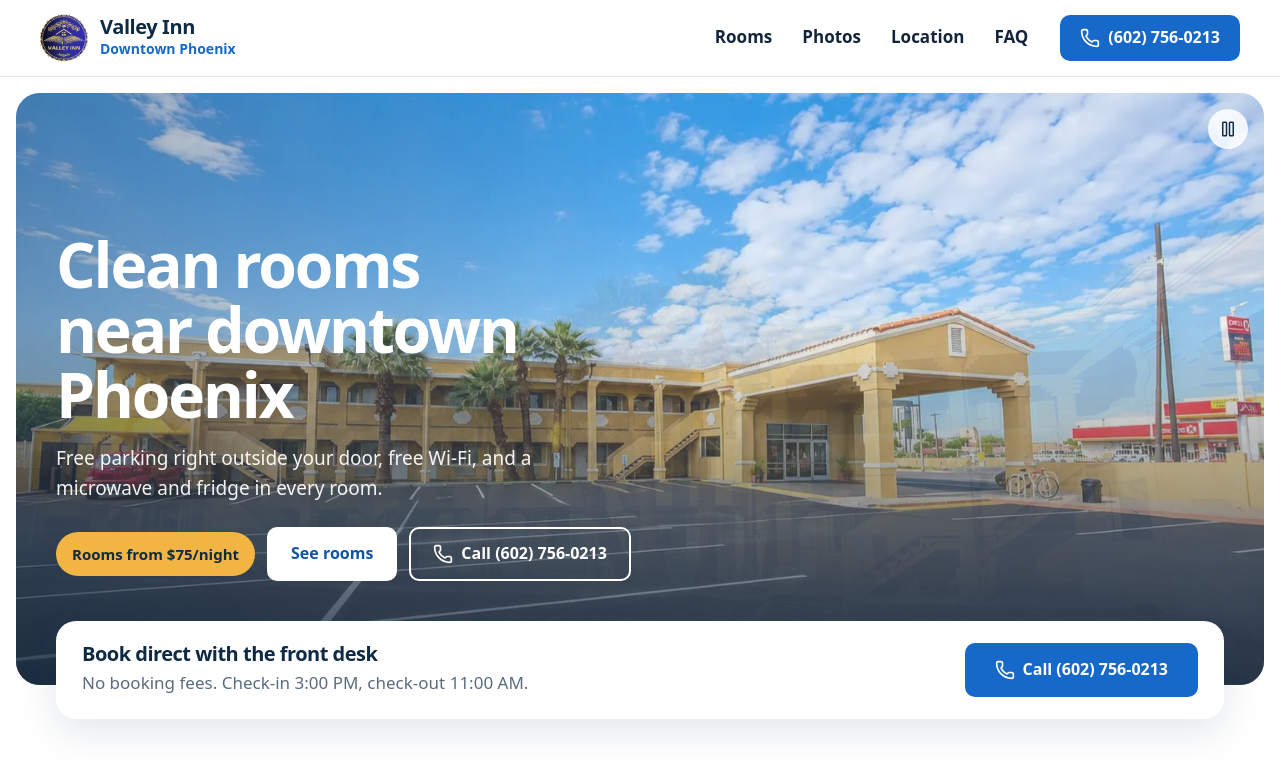
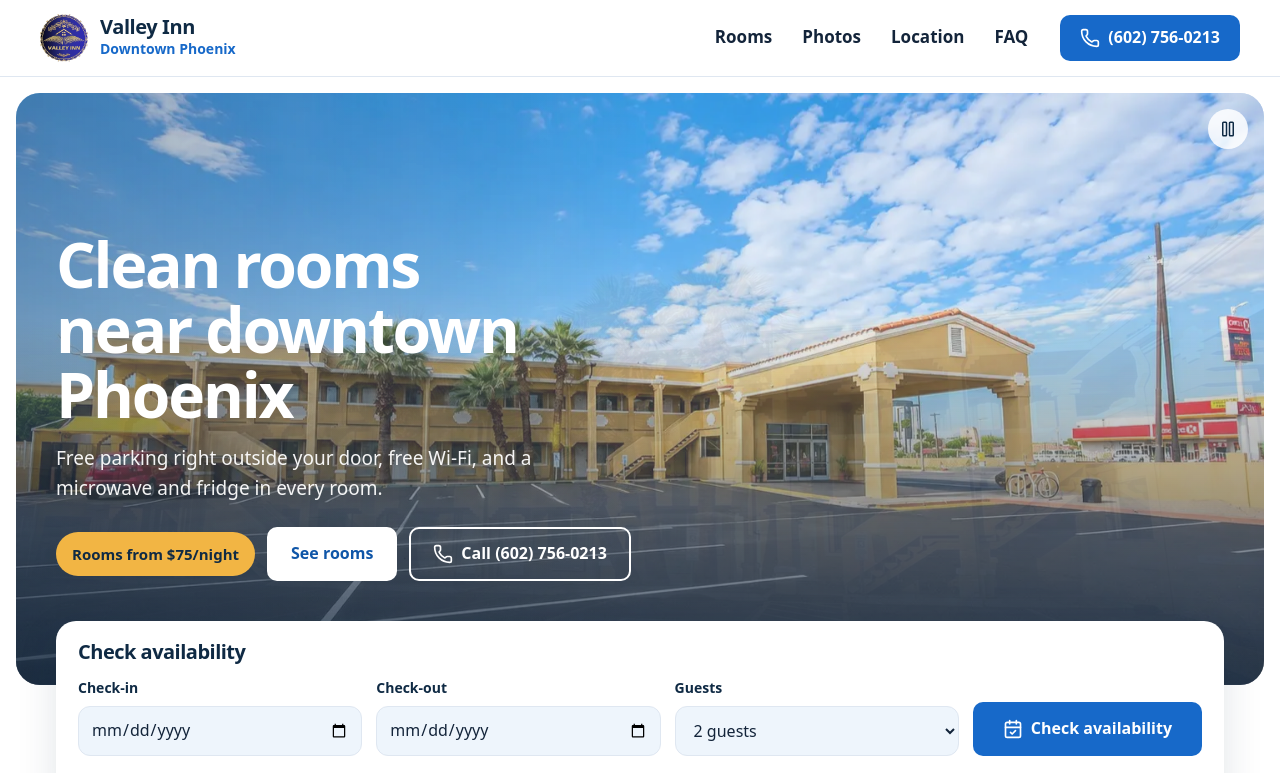
Before and after one commit to nehilbhakta/Valley-Inn-Motel, a Next.js app: page / in a window 1280 px wide. Shown: the top 773 px of the page. Built offline with nearby package versions, Linux system fonts and the light colour scheme.

Commit message:
Restore visible availability bar and booking form with a prepared-request email/call fallback until EmailJS keys are set

```diff
--- a/src/components/BookingBar.module.css
+++ b/src/components/BookingBar.module.css
@@ -133,3 +133,10 @@
     width: 100%;
   }
 }
+
+.barTitle {
+  margin: 0 0 14px;
+  font-size: 1.25rem;
+  font-weight: 800;
+  color: var(--navy);
+}
--- a/src/components/BookingBar.tsx
+++ b/src/components/BookingBar.tsx
@@ -43,7 +43,7 @@ function AvailabilityBar({ motel, open }: { motel: Motel; open: NonNullable<Retu
 
   return (
     <section id="rate-sign" className={styles.bar} aria-labelledby="booking-bar-title">
-      <h2 id="booking-bar-title" className="visually-hidden">
+      <h2 id="booking-bar-title" className={styles.barTitle}>
         Check availability
       </h2>
       <form onSubmit={submit} noValidate className={styles.fields}>
--- a/src/components/BookingRequest.tsx
+++ b/src/components/BookingRequest.tsx
@@ -24,20 +24,15 @@ export const useBooking = () => useContext(BookingContext);
 
 export function BookingProvider({ motel, children }: { motel: Motel; children: React.ReactNode }) {
   const [prefill, setPrefill] = useState<BookingPrefill | null>(null);
-  // Until the EmailJS keys are filled in, there is no online form to open:
-  // the booking bar and room buttons fall back to call-to-book instead of
-  // letting a guest fill in a form that can only end in "call us".
-  const keys = motel.emailjs;
-  const configured =
-    keys !== null && Object.values(keys).every((v) => v && !v.startsWith("PASTE_"));
-  const value: Booking = configured
-    ? {
-        open: (p = {}) => {
-          setPrefill({ ...p, roomId: p.roomId ?? motel.rooms[0].id });
-          track("booking_form_open", { room: p.roomId ?? "any" });
-        },
-      }
-    : null;
+  // The form is always offered. If the EmailJS keys are not filled in yet,
+  // submitting shows a prepared request with an email/call fallback instead
+  // of a dead end — the guest can still see and send their request.
+  const value: Booking = {
+    open: (p = {}) => {
+      setPrefill({ ...p, roomId: p.roomId ?? motel.rooms[0].id });
+      track("booking_form_open", { room: p.roomId ?? "any" });
+    },
+  };
 
   return (
     <BookingContext.Provider value={value}>
@@ -56,6 +51,7 @@ function RequestDialog({ motel, prefill, onClose }: { motel: Motel; prefill: Boo
   const [errors, setErrors] = useState<Errors>({});
   const [sending, setSending] = useState(false);
   const [sentTo, setSentTo] = useState<string | null>(null);
+  const [prepared, setPrepared] = useState<Record<string, string> | null>(null);
   const today = localToday();
 
   useEffect(() => {
@@ -106,8 +102,10 @@ function RequestDialog({ motel, prefill, onClose }: { motel: Motel; prefill: Boo
     const keys = motel.emailjs;
     const configured = keys !== null && Object.values(keys).every((v) => v && !v.startsWith("PASTE_"));
     if (!configured) {
+      // No EmailJS keys yet: do not pretend an email was sent. Show the
+      // guest their prepared request with an email + call fallback.
       console.warn("Booking emails are off: add the EmailJS keys in src/data/motel.ts");
-      setErrors({ form: `Online booking isn't available yet. Call us at ${motel.phone.display} to reserve your room.` });
+      setPrepared(params);
       return;
     }
     setSending(true);
@@ -136,7 +134,34 @@ function RequestDialog({ motel, prefill, onClose }: { motel: Motel; prefill: Boo
         <span className="visually-hidden">Close</span>
       </button>
 
-      {sentTo ? (
+      {prepared ? (
+        <div className={styles.done} role="status">
+          <h2 id="request-title">Your request is ready</h2>
+          <p>
+            Online email booking isn&apos;t set up yet, so this request has{" "}
+            <strong>not been emailed automatically</strong>. Send it with the
+            button below, or call the front desk to confirm it.
+          </p>
+          <p className={styles.notice}>
+            <strong>Your reservation is not confirmed yet.</strong> {prepared.room_type} for{" "}
+            {prepared.guests}, {prepared.checkin} to {prepared.checkout} ({prepared.nights}{" "}
+            night{prepared.nights === "1" ? "" : "s"}), {prepared.special_requests !== "None" ? prepared.special_requests : "no special requests"}.
+          </p>
+          <div className={styles.doneActions}>
+            <a
+              href={`mailto:${motel.email}?subject=${encodeURIComponent(`Reservation request: ${prepared.room_type}, ${prepared.checkin} to ${prepared.checkout}`)}&body=${encodeURIComponent(
+                `Name: ${prepared.guest_name}\nEmail: ${prepared.guest_email}\nPhone: ${prepared.guest_phone}\nRoom: ${prepared.room_type}\nGuests: ${prepared.guests}\nCheck-in: ${prepared.checkin}\nCheck-out: ${prepared.checkout}\nNights: ${prepared.nights}\nSpecial requests: ${prepared.special_requests}`
+              )}`}
+              className="btn btn-primary"
+            >
+              Email this request
+            </a>
+            <a href={`tel:${motel.phone.tel}`} className="btn btn-outline">
+              <Phone aria-hidden /> Call to confirm
+            </a>
+          </div>
+        </div>
+      ) : sentTo ? (
         <div className={styles.done} role="status">
           <h2 id="request-title">Reservation request sent</h2>
           <p>
```
Also changed, not shown: 1 other file (tests, documents, lock files or other folders).
